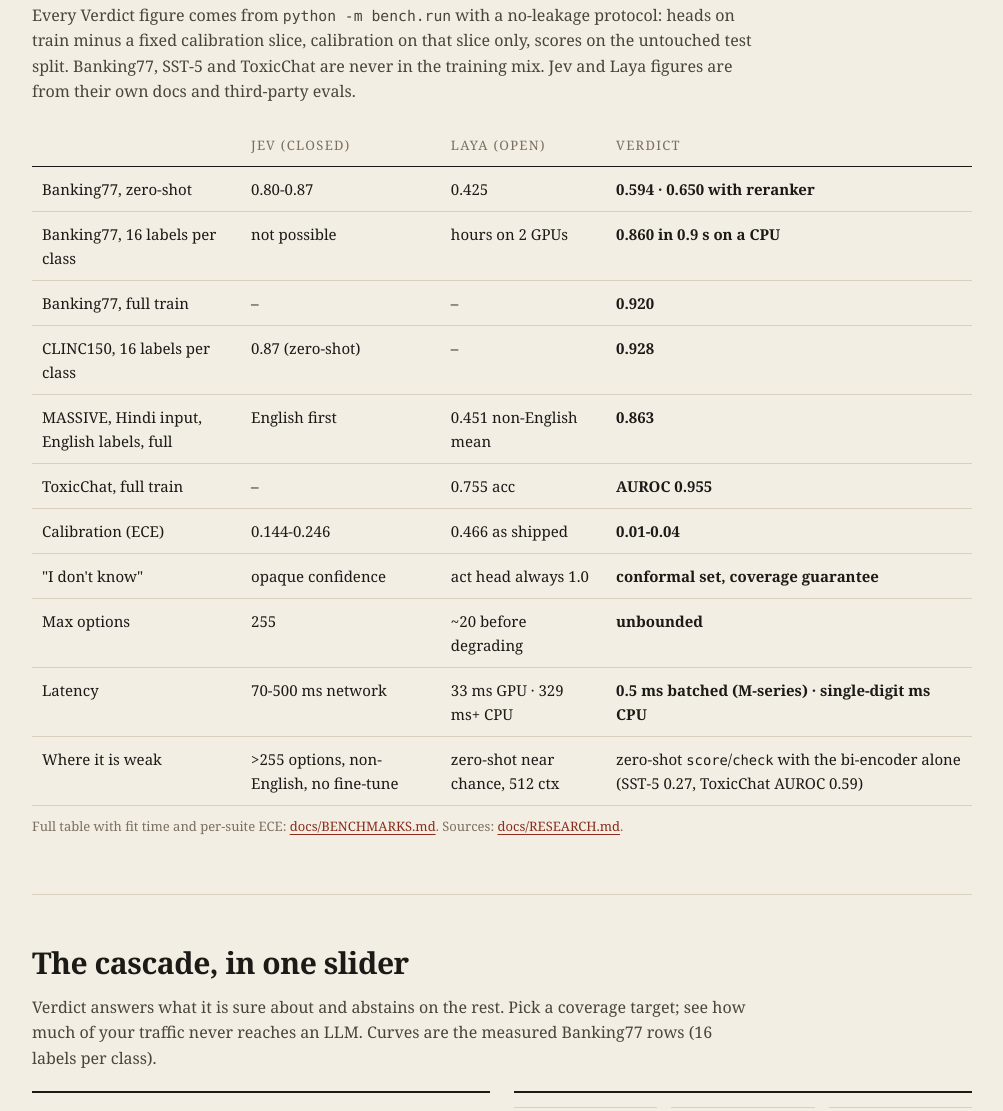
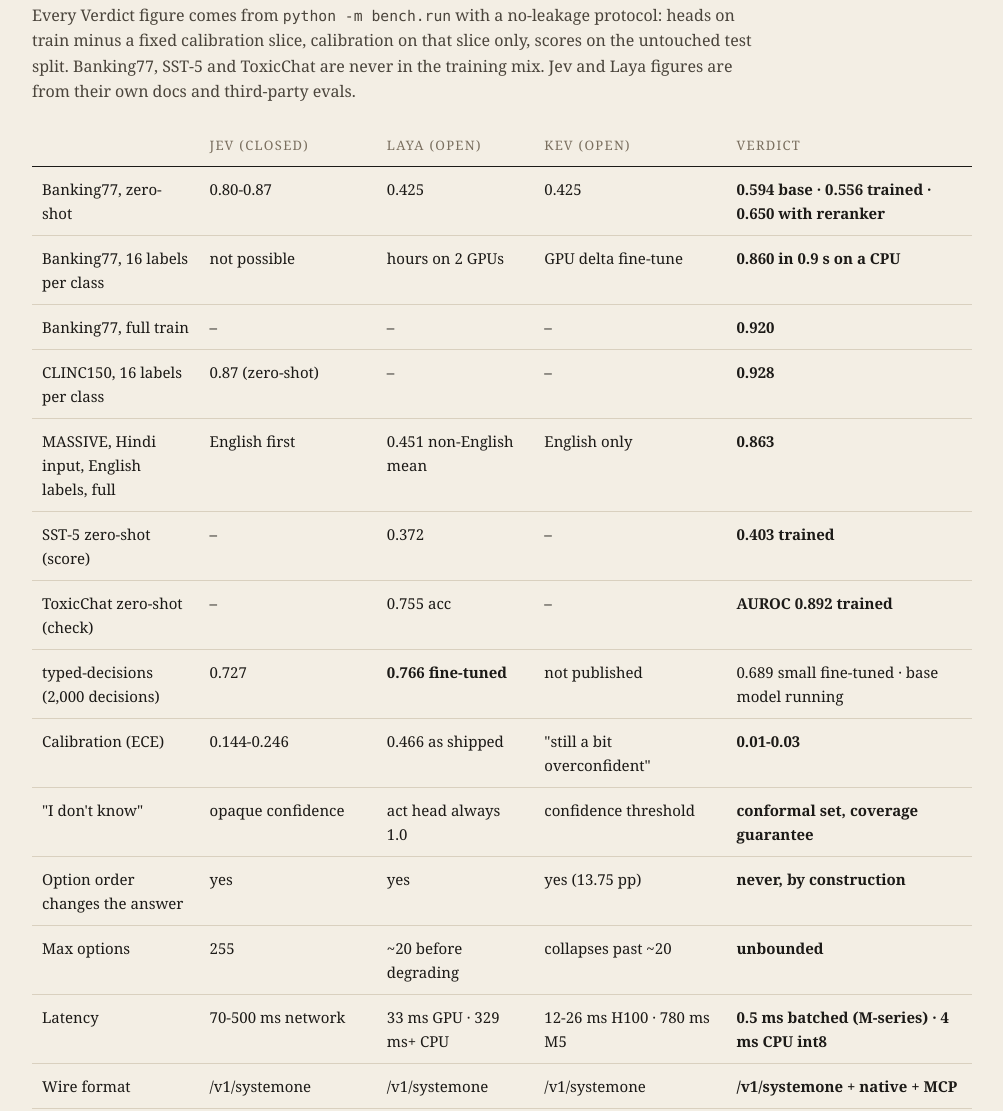
Before and after one commit to Manavarya09/verdict, a plain HTML site: page web/index.html in a window 1280 px wide. Shown: the part 1672-2783 px from the top of the page, without its empty margins (138-1141 px from the left). Drawn offline with Linux system fonts and the light colour scheme.

Commit message:
site: comparison table with kev, typed-decisions row, trained rows

```diff
--- a/web/index.html
+++ b/web/index.html
@@ -153,19 +153,23 @@
     <h2>Numbers, including the ones we lose</h2>
     <p class="sub">Every Verdict figure comes from <code>python -m bench.run</code> with a no-leakage protocol: heads on train minus a fixed calibration slice, calibration on that slice only, scores on the untouched test split. Banking77, SST-5 and ToxicChat are never in the training mix. Jev and Laya figures are from their own docs and third-party evals.</p>
     <div class="tablewrap"><table>
-      <thead><tr><th></th><th>Jev (closed)</th><th>Laya (open)</th><th>Verdict</th></tr></thead>
+      <thead><tr><th></th><th>Jev (closed)</th><th>Laya (open)</th><th>kev (open)</th><th>Verdict</th></tr></thead>
       <tbody>
-        <tr><td>Banking77, zero-shot</td><td>0.80-0.87</td><td>0.425</td><td class="win">0.594 · 0.650 with reranker</td></tr>
-        <tr><td>Banking77, 16 labels per class</td><td>not possible</td><td>hours on 2 GPUs</td><td class="win">0.860 in 0.9 s on a CPU</td></tr>
-        <tr><td>Banking77, full train</td><td>–</td><td>–</td><td class="win">0.920</td></tr>
-        <tr><td>CLINC150, 16 labels per class</td><td>0.87 (zero-shot)</td><td>–</td><td class="win">0.928</td></tr>
-        <tr><td>MASSIVE, Hindi input, English labels, full</td><td>English first</td><td>0.451 non-English mean</td><td class="win">0.863</td></tr>
-        <tr><td>ToxicChat, full train</td><td>–</td><td>0.755 acc</td><td class="win">AUROC 0.955</td></tr>
-        <tr><td>Calibration (ECE)</td><td>0.144-0.246</td><td>0.466 as shipped</td><td class="win">0.01-0.04</td></tr>
-        <tr><td>"I don't know"</td><td>opaque confidence</td><td>act head always 1.0</td><td class="win">conformal set, coverage guarantee</td></tr>
-        <tr><td>Max options</td><td>255</td><td>~20 before degrading</td><td class="win">unbounded</td></tr>
-        <tr><td>Latency</td><td>70-500 ms network</td><td>33 ms GPU · 329 ms+ CPU</td><td class="win">0.5 ms batched (M-series) · single-digit ms CPU</td></tr>
-        <tr><td>Where it is weak</td><td>>255 options, non-English, no fine-tune</td><td>zero-shot near chance, 512 ctx</td><td>zero-shot <code>score</code>/<code>check</code> with the bi-encoder alone (SST-5 0.27, ToxicChat AUROC 0.59)</td></tr>
+        <tr><td>Banking77, zero-shot</td><td>0.80-0.87</td><td>0.425</td><td>0.425</td><td class="win">0.594 base · 0.556 trained · 0.650 with reranker</td></tr>
+        <tr><td>Banking77, 16 labels per class</td><td>not possible</td><td>hours on 2 GPUs</td><td>GPU delta fine-tune</td><td class="win">0.860 in 0.9 s on a CPU</td></tr>
+        <tr><td>Banking77, full train</td><td>–</td><td>–</td><td>–</td><td class="win">0.920</td></tr>
+        <tr><td>CLINC150, 16 labels per class</td><td>0.87 (zero-shot)</td><td>–</td><td>–</td><td class="win">0.928</td></tr>
+        <tr><td>MASSIVE, Hindi input, English labels, full</td><td>English first</td><td>0.451 non-English mean</td><td>English only</td><td class="win">0.863</td></tr>
+        <tr><td>SST-5 zero-shot (score)</td><td>–</td><td>0.372</td><td>–</td><td class="win">0.403 trained</td></tr>
+        <tr><td>ToxicChat zero-shot (check)</td><td>–</td><td>0.755 acc</td><td>–</td><td class="win">AUROC 0.892 trained</td></tr>
+        <tr><td>typed-decisions (2,000 decisions)</td><td>0.727</td><td class="win">0.766 fine-tuned</td><td>not published</td><td>0.689 small fine-tuned · base model running</td></tr>
+        <tr><td>Calibration (ECE)</td><td>0.144-0.246</td><td>0.466 as shipped</td><td>"still a bit overconfident"</td><td class="win">0.01-0.03</td></tr>
+        <tr><td>"I don't know"</td><td>opaque confidence</td><td>act head always 1.0</td><td>confidence threshold</td><td class="win">conformal set, coverage guarantee</td></tr>
+        <tr><td>Option order changes the answer</td><td>yes</td><td>yes</td><td>yes (13.75 pp)</td><td class="win">never, by construction</td></tr>
+        <tr><td>Max options</td><td>255</td><td>~20 before degrading</td><td>collapses past ~20</td><td class="win">unbounded</td></tr>
+        <tr><td>Latency</td><td>70-500 ms network</td><td>33 ms GPU · 329 ms+ CPU</td><td>12-26 ms H100 · 780 ms M5</td><td class="win">0.5 ms batched (M-series) · 4 ms CPU int8</td></tr>
+        <tr><td>Wire format</td><td>/v1/systemone</td><td>/v1/systemone</td><td>/v1/systemone</td><td class="win">/v1/systemone + native + MCP</td></tr>
+        <tr><td>Where it is weak</td><td>>255 options, non-English, no fine-tune</td><td>zero-shot near chance, 512 ctx</td><td>overconfident, English, no world knowledge</td><td>typed-decisions fine-tuned (0.69 vs 0.77); Banking77 zero-shot vs Jev</td></tr>
       </tbody>
     </table></div>
     <p class="small" style="margin-top:10px">Full table with fit time and per-suite ECE: <a href="https://github.com/Manavarya09/verdict/blob/main/docs/BENCHMARKS.md">docs/BENCHMARKS.md</a>. Sources: <a href="https://github.com/Manavarya09/verdict/blob/main/docs/RESEARCH.md">docs/RESEARCH.md</a>.</p>
```
Also changed, not shown: 1 other file.
